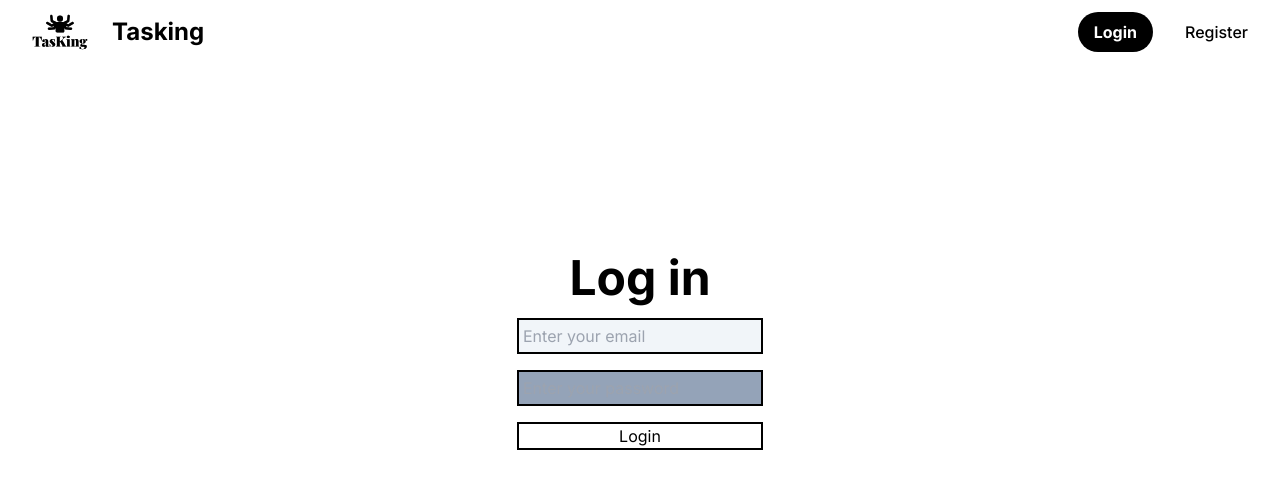
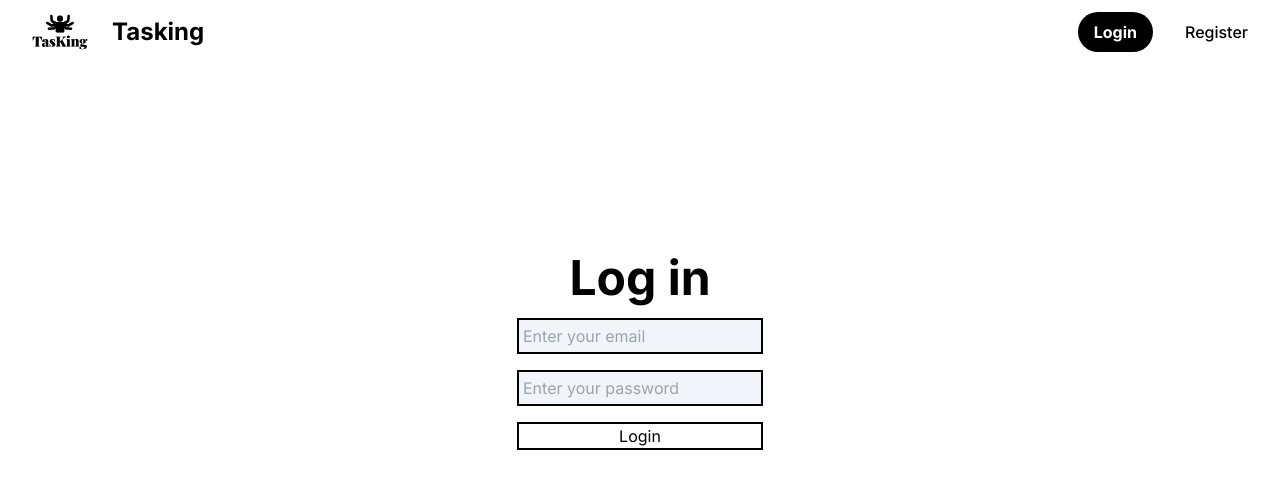
Before and after one commit to tpSpace/task_manager_fe, a Next.js app: page /login in a window 1280 px wide. Shown: the top 488 px of the page. Built offline with nearby package versions, Linux system fonts and the light colour scheme; no server answers.

Commit message:
Khoi | Fix | change passwd color

```diff
--- a/app/login/page.tsx
+++ b/app/login/page.tsx
@@ -61,7 +61,7 @@ const LoginPage = () => {
           />
           <input
             autoComplete="password"
-            className="border-2 border-black p-1 bg-slate-400"
+            className="border-2 border-black p-1 bg-slate-100"
             placeholder="Enter your password"
             type="password"
             {...register('password')}
```
